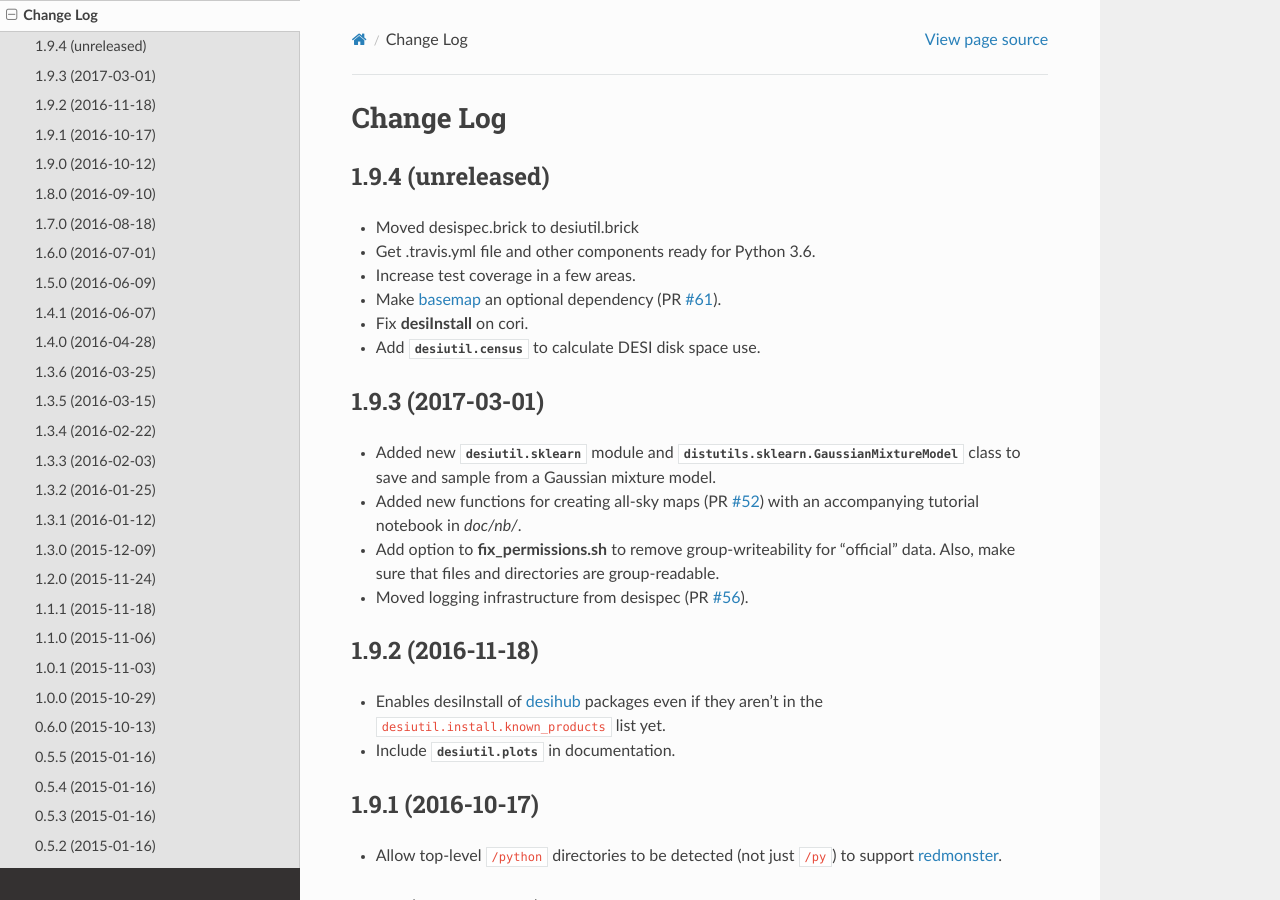
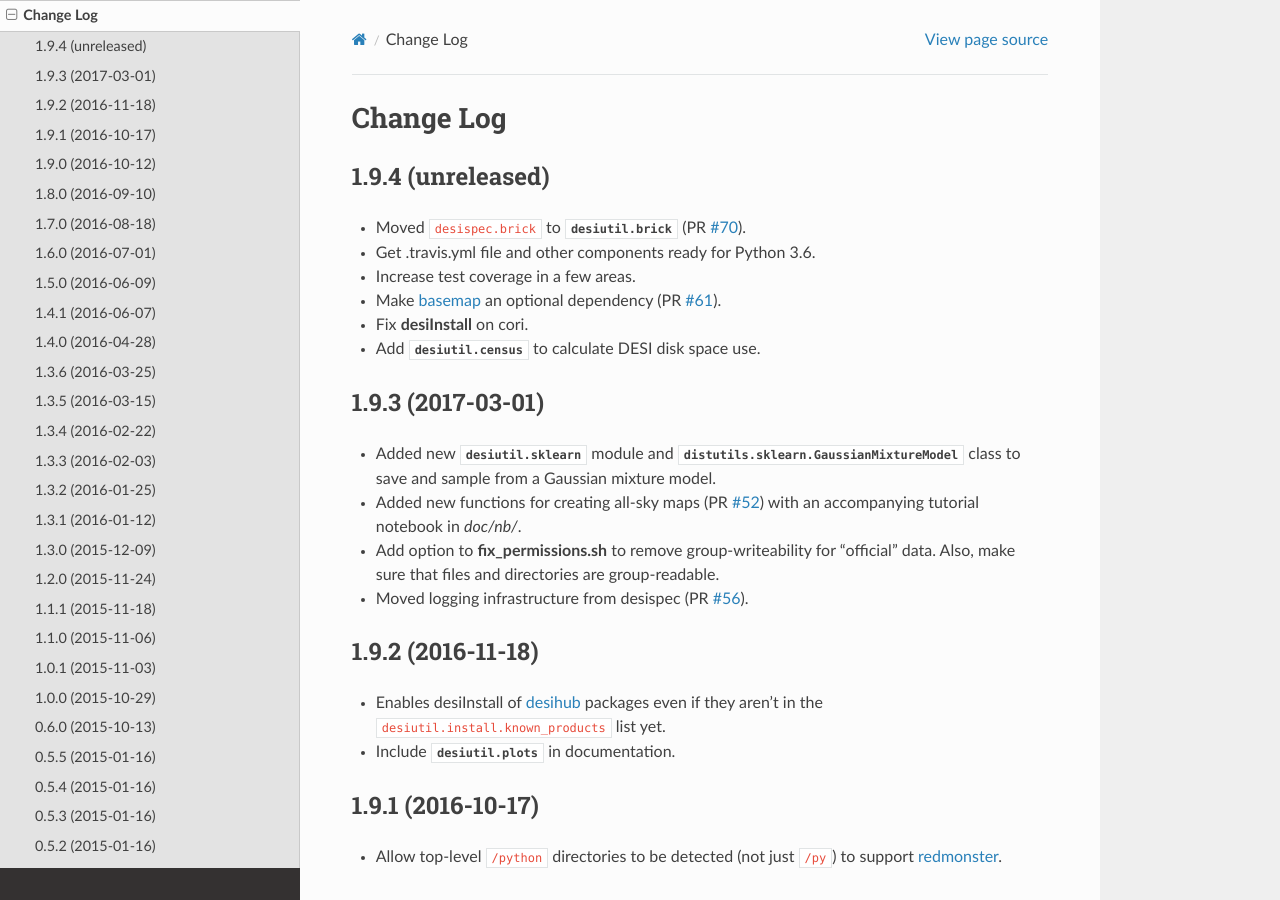
Before and after one commit to desihub/desiutil, a Sphinx documentation site: the page built from doc/changes.rst, in a window 1280 px wide and 900 px high. Built offline with Sphinx 7.4.7 and the Read the Docs theme 2.0.0, drawn with Linux system fonts in a browser that asks for light colours.

Commit message:
fix missing link in changes.rst

```diff
--- a/doc/changes.rst
+++ b/doc/changes.rst
@@ -5,7 +5,7 @@ Change Log
 1.9.4 (unreleased)
 ------------------
 
-* Moved desispec.brick to desiutil.brick
+* Moved ``desispec.brick`` to :mod:`desiutil.brick` (PR `#70`_).
 * Get .travis.yml file and other components ready for Python 3.6.
 * Increase test coverage in a few areas.
 * Make basemap_ an optional dependency (PR `#61`_).
```
